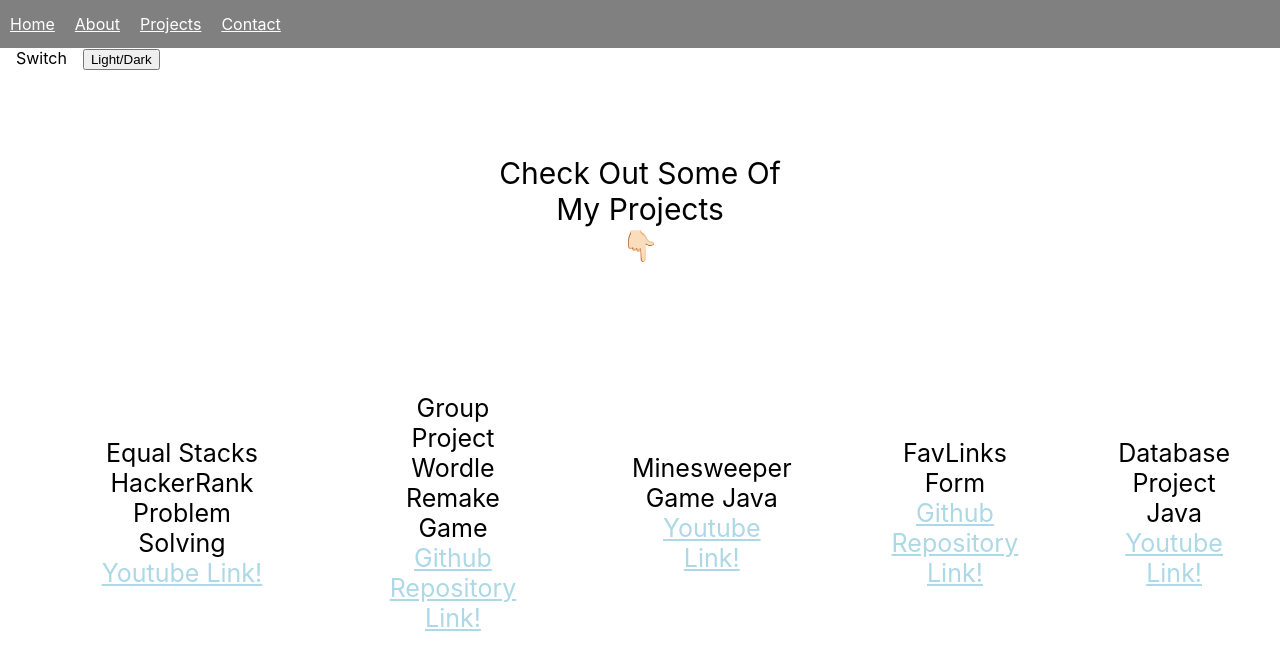
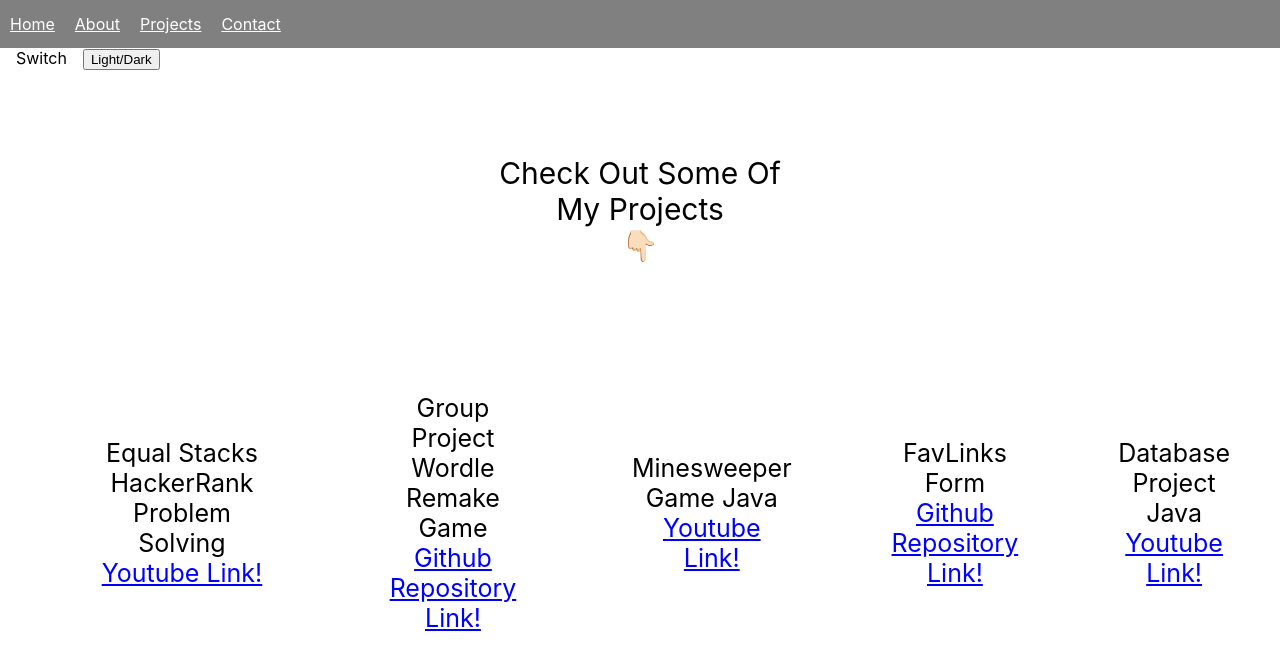
Before and after one commit to BoraCeci/my_portfolio, a React (Create React App) app: page /projects in a window 1280 px wide. Shown: the top 670 px of the page. Built offline with nearby package versions, Linux system fonts and the light colour scheme.

Commit message:
changing some css

```diff
--- a/src/components/Styles/Projects.css
+++ b/src/components/Styles/Projects.css
@@ -38,5 +38,5 @@
 
 .navLinkp{
 
-    color: lightblue;
+    color: blue;
 }
```
